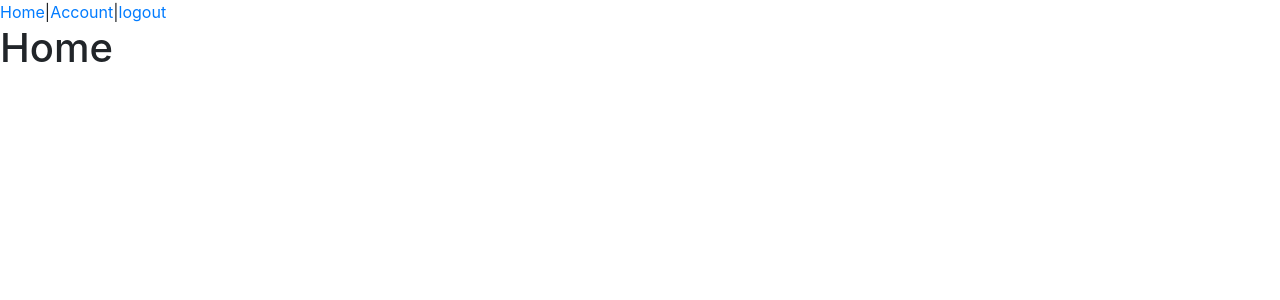
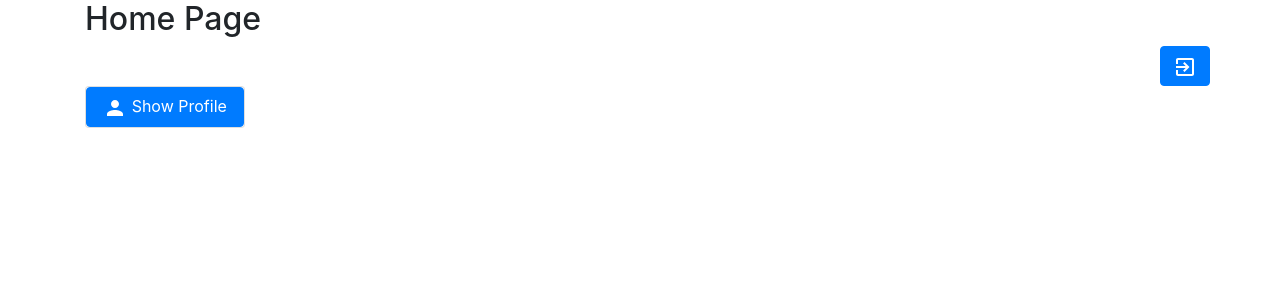
Before and after one commit to pratheekmurthy/grassrootstest, a React (Create React App) app: page / in a window 1280 px wide. Shown: the top 300 px of the page. Built offline with nearby package versions, Linux system fonts and the light colour scheme; sample sign-in values are in the browser's storage.

Commit message:
home page ui

```diff
--- a/package.json
+++ b/package.json
@@ -4,6 +4,7 @@
   "private": true,
   "dependencies": {
     "@material-ui/core": "^4.11.3",
+    "@material-ui/icons": "^4.11.2",
     "@testing-library/jest-dom": "^5.11.9",
     "@testing-library/react": "^11.2.5",
     "@testing-library/user-event": "^12.7.0",
@@ -12,7 +13,6 @@
     "react": "^17.0.1",
     "react-dom": "^17.0.1",
     "react-redux": "^7.2.2",
-
     "react-scripts": "4.0.2",
     "redux": "^4.0.5",
     "redux-thunk": "^2.3.0",
--- a/src/components/App.js
+++ b/src/components/App.js
@@ -1,9 +1,30 @@
 import React from 'react'
+import {Link,Switch,Route} from 'react-router-dom'
 import Navbar from './Navbar'
+import Login from './Login'
+import Home from './Home'
+import User from './User'
+import Register from './Register'
+import PrivateRoute from './PrivateRoute'
+import {useSelector} from 'react-redux'
 
 const App =(props)=>{
-  return (<div>
-    <Navbar/>
+  const isLogin = useSelector(state => state.log)
+
+
+  return (<div className="container">
+    {
+      isLogin ? (<div>
+        </div>):(<div><Login/></div>)
+    }
+
+      <Switch>
+            <Route path='/' component={Home}exact= {true} />
+            <Route path='/login' component={Login} exact={true}/>
+            <Route path='/register'  component={Register} exact={true}/>
+            <PrivateRoute path="/user"  component={User} exact={true}/>
+        </Switch>
+
   </div>)
 }
 
--- a/src/components/Home.js
+++ b/src/components/Home.js
@@ -1,8 +1,30 @@
 import React from 'react'
+import {useSelector,useDispatch} from 'react-redux'
+import {login} from '../actiongenerators/logActions'
+import ExitToAppIcon from '@material-ui/icons/ExitToApp';
+import PersonIcon from '@material-ui/icons/Person';
+
 
 const Home =(props)=>{
+    const dispatch = useDispatch()
+
+
     return (<div>
-        <h1>Home</h1>
+        <h2>Home Page</h2>
+       <div className="row">
+           <div className="col md-4"></div>
+           <button onClick={()=>{
+           localStorage.removeItem('token')
+           dispatch(login())
+
+       }} className="btn btn-primary"><ExitToAppIcon/></button></div>
+        <div className="homeprofileCard">
+        <div className="card">
+       <button className="btn btn-primary" onClick={()=>{
+           props.history.push('/user')
+       }}><PersonIcon/> Show Profile</button>
+        </div>
+       </div>
     </div>)
 }
 
--- a/src/components/Login.js
+++ b/src/components/Login.js
@@ -63,7 +63,7 @@ const Login =(props)=>{
             localStorage.setItem('token',result[0].id)
            dispatch(startadduser(result[0]))
            dispatch(login())
-            props.history.push('/')
+
         }
         }
 
--- a/src/components/Navbar.js
+++ b/src/components/Navbar.js
@@ -29,13 +29,14 @@ const Navbar =(props)=>{
                 dispatch(login())
            }}>logout</Link></div>):(<div><Link to="/">Home</Link> | <Link to="/login">Login</Link>| <Link to="/register">Register</Link></div>)
         }
-         <Switch>
+
+        <Switch>
             <Route path='/' component={Home}exact= {true} />
             <Route path='/login' component={Login} exact={true}/>
             <Route path='/register'  component={Register} exact={true}/>
             <PrivateRoute path="/user"  component={User} exact={true}/>
+        </Switch>
 
-        </Switch>
     </div>)
 
 }
--- a/src/components/app.css
+++ b/src/components/app.css
@@ -22,3 +22,9 @@
     text-align: end;
 
   }
+
+  .homeprofileCard{
+    width : 10rem;
+    height: 20rem;
+    justify-content: center;
+  }
```
Also changed, not shown: 1 other file (tests, documents, lock files or other folders).
